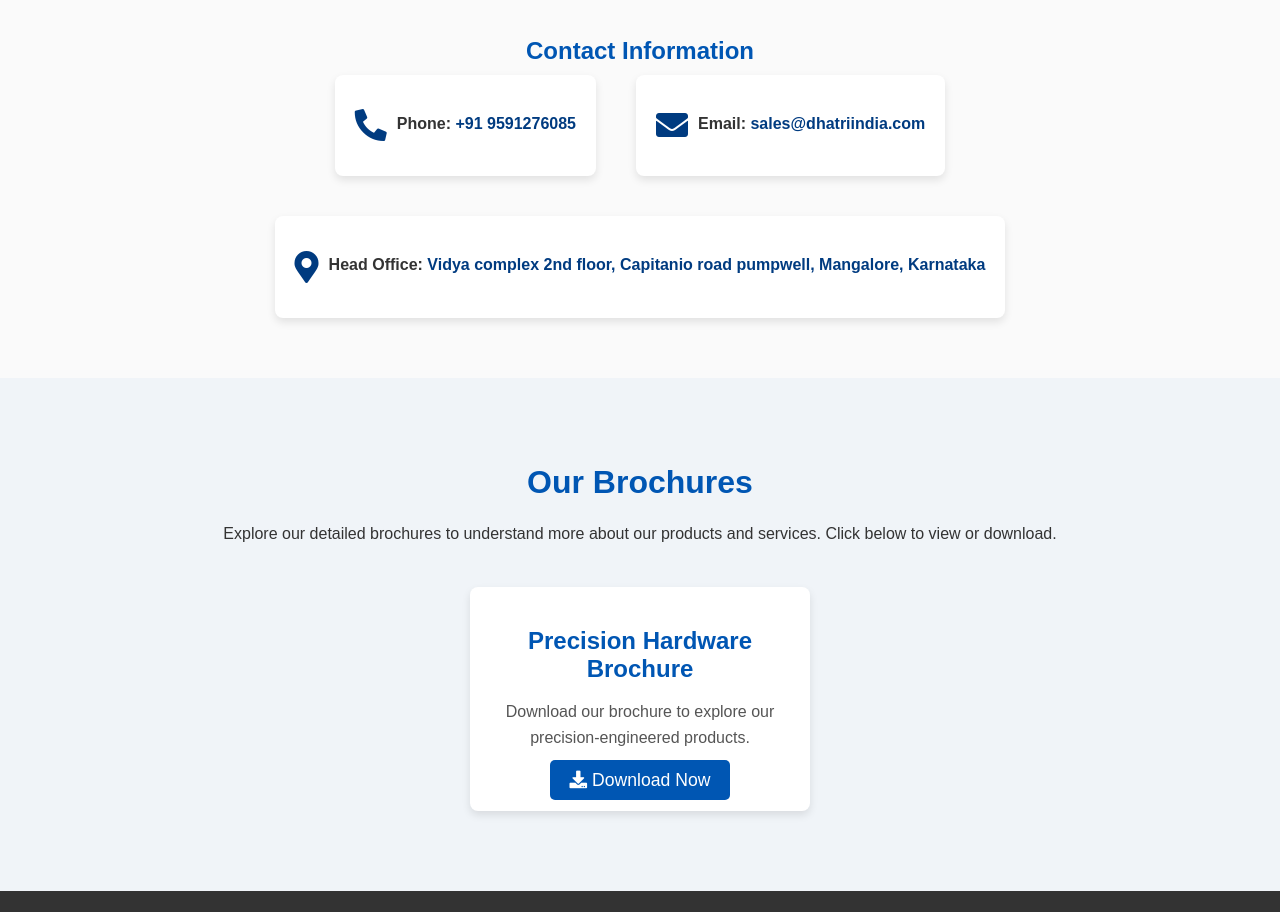
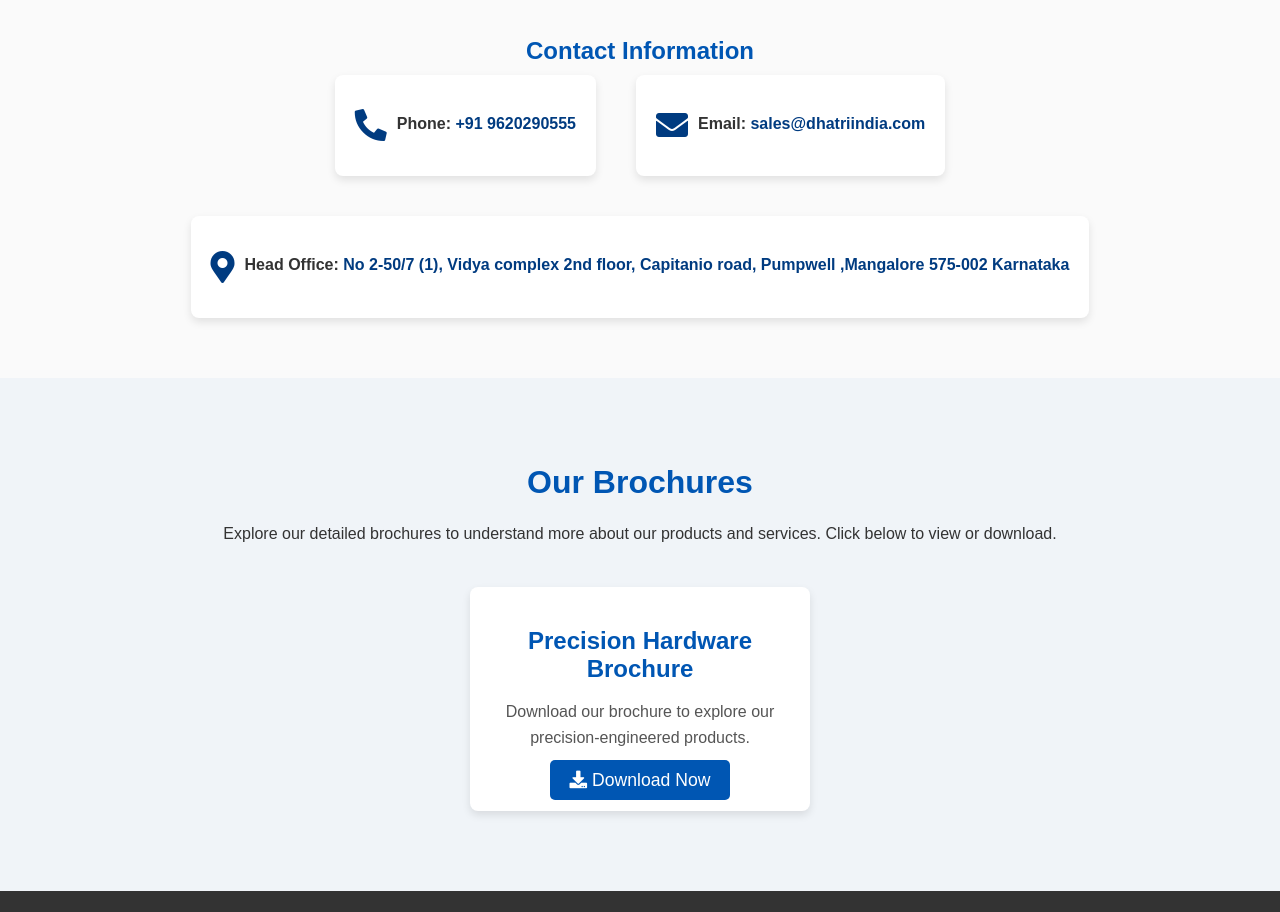
Before and after one commit to nages-ux/dhatri, a plain HTML site: page index.html in a window 1280 px wide. Shown: the part 2973-3885 px from the top of the page. Drawn offline with Linux system fonts and the light colour scheme.

Commit message:
Update index.html

```diff
--- a/index.html
+++ b/index.html
@@ -143,7 +143,7 @@
             <div class="contact-details">
                 <div class="contact-item">
                     <i class="fas fa-phone-alt"></i>
-                    <p><strong>Phone:</strong> <a href="tel:+919591276085" class="contact-link">+91 9591276085</a></p>
+                    <p><strong>Phone:</strong> <a href="tel:+919591276085" class="contact-link">+91 9620290555</a></p>
                 </div>
                 <div class="contact-item">
                     <i class="fas fa-envelope"></i>
@@ -151,7 +151,7 @@
                 </div>
                 <div class="contact-item">
                     <i class="fas fa-map-marker-alt"></i>
-                    <p><strong>Head Office:</strong> <span class="contact-link">Vidya complex 2nd floor, Capitanio road pumpwell, Mangalore, Karnataka</span></p>
+                    <p><strong>Head Office:</strong> <span class="contact-link">No 2-50/7 (1), Vidya complex 2nd floor, Capitanio road, Pumpwell ,Mangalore 575-002  Karnataka</span></p>
                 </div>
             </div>
         </div>
@@ -167,7 +167,7 @@
             <div class="brochure-card">
                 <h3>Precision Hardware Brochure</h3>
                 <p>Download our brochure to explore our precision-engineered products.</p>
-                <a href="Brochure/Rototech Systems brochure_compressed.pdf" target="_blank" class="download-btn">
+                <a href="Brochure/DHATRI ENGINEERING SOLUTIONS.pdf" target="_blank" class="download-btn">
                     <i class="fas fa-download"></i> Download Now
                 </a>
             </div>
```
